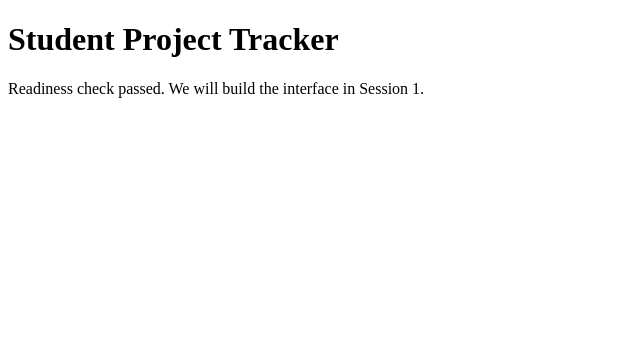
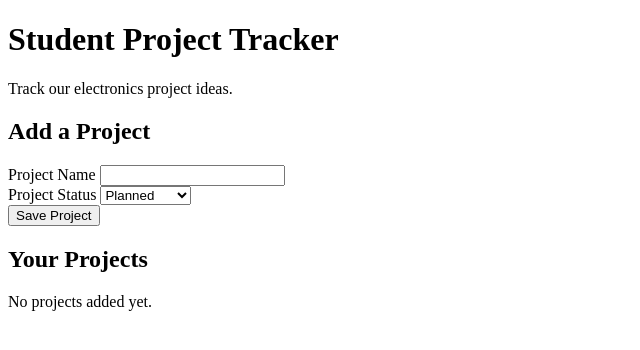
Before and after one commit to batakurkirukmini-lgtm/student-project-tracker, a website: page public/index.html in a window 1280 px wide. Shown: the whole page, without its empty margins (0-640 px from the left). Drawn offline with Linux system fonts and the light colour scheme.

Commit message:
Describe tracker and inspect HTML

```diff
--- a/public/index.html
+++ b/public/index.html
@@ -1,5 +1,61 @@
-<!doctype html>
+
+
+
+<!DOCTYPE html>
 <html lang="en">
-<head><meta charset="UTF-8"><meta name="viewport" content="width=device-width, initial-scale=1"><title>Workshop readiness</title></head>
-<body><main><h1>Student Project Tracker</h1><p>Readiness check passed. We will build the interface in Session 1.</p></main></body>
+<head>
+    <meta charset="UTF-8">
+    <meta name="viewport" content="width=device-width, initial-scale=1.0">
+    <title>Student Project Tracker</title>
+
+    <link rel="stylesheet" href="style.css">
+    <script src="script.js" defer></script>
+</head>
+<body>
+    <main>
+        <header>
+            <h1>Student Project Tracker</h1>
+            <p>Track our electronics project ideas.</p>
+        </header>
+
+        <section aria-labelledby="form-title">
+            <h2 id="form-title">Add a Project</h2>
+
+            <form id="project-form">
+                <div>
+                    <label for="name">Project Name</label>
+                    <input
+                        type="text"
+                        id="name"
+                        name="name"
+                        required
+                        maxlength="80"
+                    >
+                </div>
+
+                <div>
+                    <label for="status">Project Status</label>
+                    <select id="status" name="status">
+                        <option value="Planned">Planned</option>
+                        <option value="In Progress">In Progress</option>
+                        <option value="Completed">Completed</option>
+                    </select>
+                </div>
+
+                <button id="save-button" type="submit">Save Project</button>
+                <button id="cancel-button" type="button" hidden>Cancel</button>
+            </form>
+
+            <p id="message" role="status" aria-live="polite"></p>
+        </section>
+
+        <section aria-labelledby="list-title">
+            <h2 id="list-title">Your Projects</h2>
+
+            <p id="empty-state">No projects added yet.</p>
+
+            <ul id="project-list"></ul>
+        </section>
+    </main>
+</body>
 </html>
```
